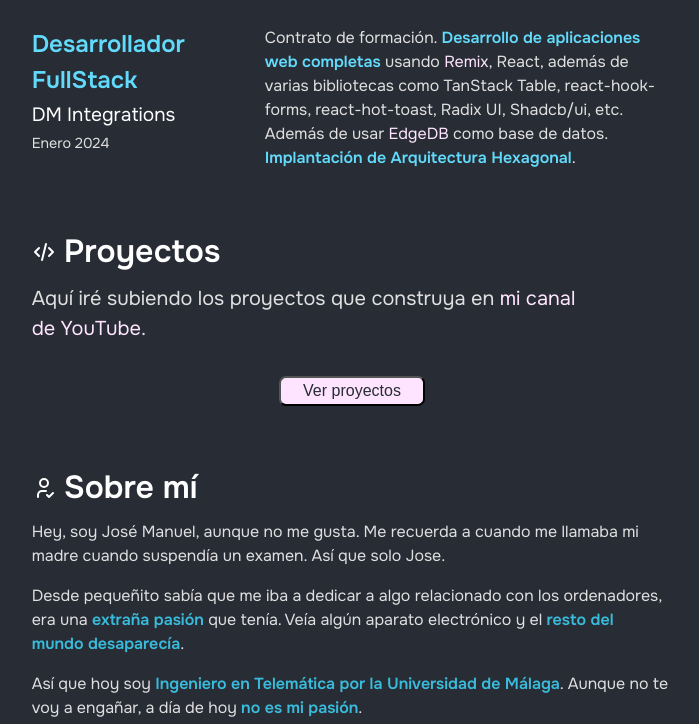
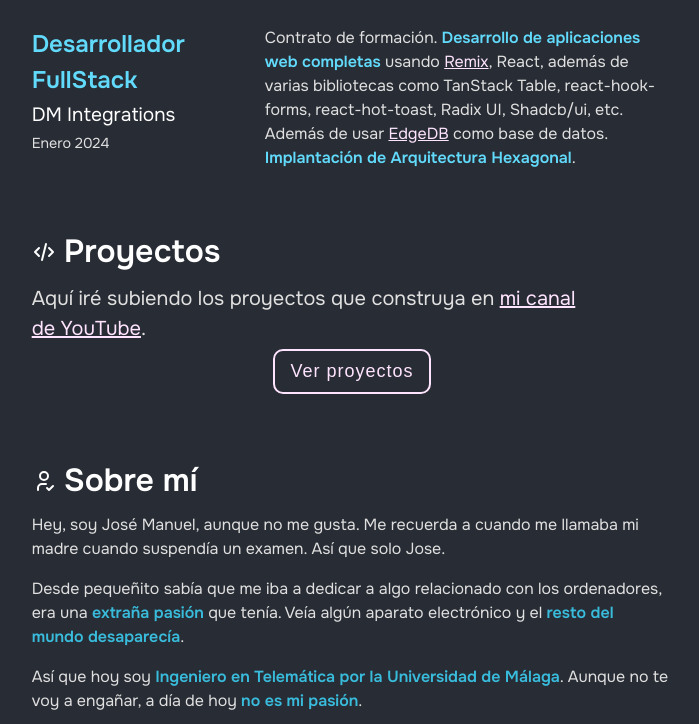
Before and after one commit to jcastellanosierras/portfolio, an Astro site: page / in a window 1280 px wide. Shown: the part 576-1300 px from the top of the page, without its empty margins (288-987 px from the left). Built offline with nearby package versions, Linux system fonts and the light colour scheme; Astro itself is replaced by a stand-in of ours.

Commit message:
style: proyects button and links

```diff
--- a/src/pages/index.astro
+++ b/src/pages/index.astro
@@ -82,13 +82,14 @@ const linkedInHref = "https://www.linkedin.com/in/josecastellanosierras/";
           >mi canal de YouTube</a
         >.
       </p>
-      <button>
-        <a
-          target="_blank"
-          rel="noopener noreferrer"
-          href="https://github.com/jcastellanosierras">Ver proyectos</a
-        >
-      </button>
+      <a
+        id="proyects-link"
+        target="_blank"
+        rel="noopener noreferrer"
+        href="https://github.com/jcastellanosierras"
+      >
+        <button>Ver proyectos</button>
+      </a>
     </section>
 
     <section id="sobre-mi">
@@ -137,11 +138,11 @@ const linkedInHref = "https://www.linkedin.com/in/josecastellanosierras/";
         dependa única y exclusivamente de mí</strong>.
       </p>
       <p>
-        Es por eso que tengo <a
+        Es por eso que tengo mi <a
           target="_blank"
           rel="noopener noreferrer"
           href="https://www.youtube.com/@josecastellanodev"
-          >mi Canal de YouTube</a
+          >Canal de YouTube</a
         >, y mi <a
           href="Sígueme en LinkedIn: www.linkedin.com/comm/mynetwork/discovery-see-all?usecase=PEOPLE_FOLLOWS&followMember=josecastellanosierras"
           target="_blank"
@@ -218,6 +219,12 @@ const linkedInHref = "https://www.linkedin.com/in/josecastellanosierras/";
 
   a {
     color: var(--accent-200);
+    text-decoration: underline;
+    transition: color 0.2s;
+  }
+
+  a:hover {
+    color: var(--accent-100);
   }
 
   #experience-list {
@@ -288,6 +295,37 @@ const linkedInHref = "https://www.linkedin.com/in/josecastellanosierras/";
     color: var(--primary-200);
   }
 
+  #proyects-link {
+    margin: 0 auto;
+  }
+
+  button {
+    position: relative;
+    display: inline-block;
+    margin: 5px;
+    padding: 10px 15px;
+    text-align: center;
+    font-size: 18px;
+    letter-spacing: 1px;
+    text-decoration: none;
+    color: var(--accent-200);
+    background: transparent;
+    cursor: pointer;
+    transition: ease-out 0.5s;
+    border: 2px solid var(--accent-200);
+    border-radius: 10px;
+    box-shadow: inset 0 0 0 0 var(--accent-200);
+  }
+
+  button:hover {
+    color: var(--text-100);
+    box-shadow: inset 0 -100px 0 0 var(--accent-100);
+  }
+
+  button:active {
+    transform: scale(0.9);
+  }
+
   @media (min-width: 768px) {
     section {
       width: 70ch;
```
